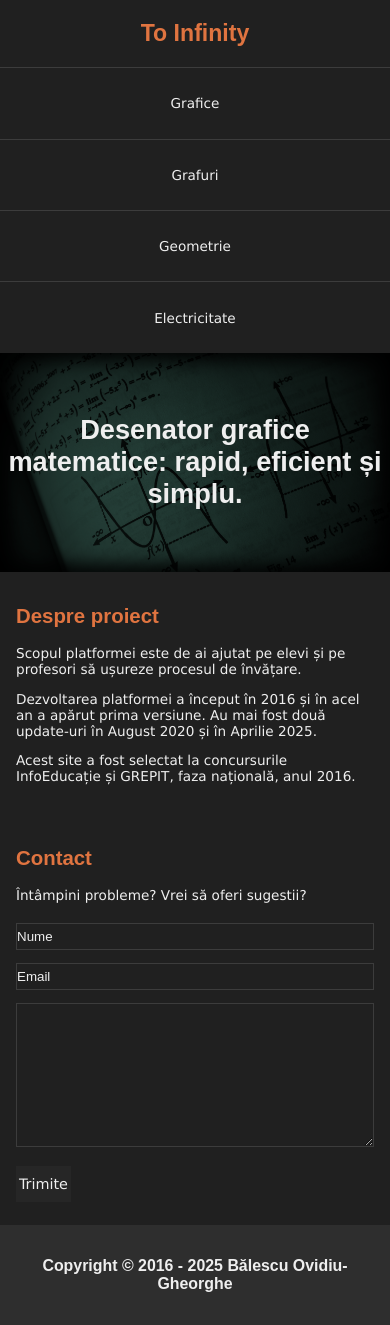
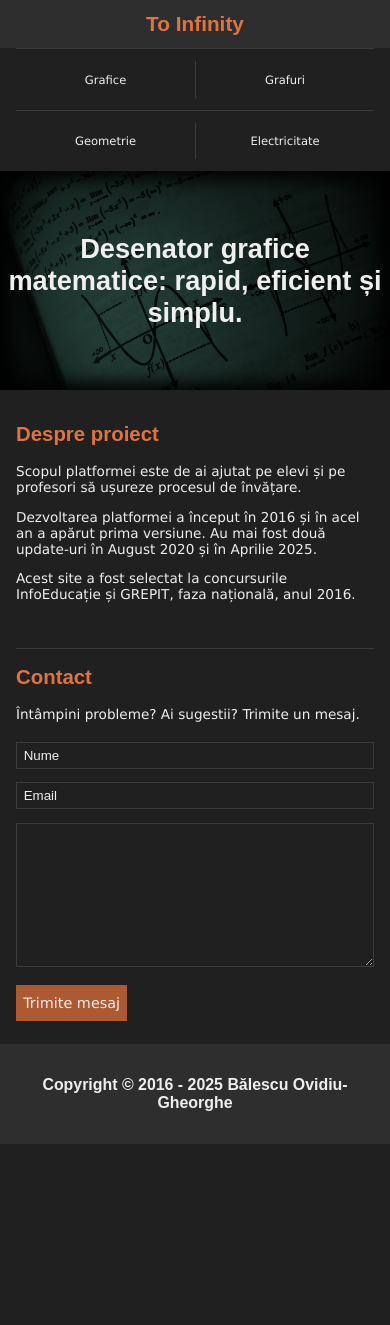
Before and after one commit to BalescuOvidiu/ToInfinity, a PHP site: page / in a window 390 px wide. After the commit the page ends 1144 px from the top, so only its background shows below. Run offline with PHP 8.4, Linux system fonts and the light colour scheme.

Commit message:
Fixed phone layoult and update style

```diff
--- a/index.html
+++ b/index.html
@@ -6,10 +6,7 @@
 		<meta charset = "UTF-8">
 		<meta name = "viewport" content="width=device-width, initial-scale=1.0">
 
-		<link rel = "stylesheet" href = "styles/style.css">
-		<link rel = "stylesheet" href = "styles/header.css">
 		<link rel = "stylesheet" href = "styles/main.css">
-		<link rel = "stylesheet" href = "styles/footer.css">
 
 		<script src="scripts/script.js"></script>
 		<script src="scripts/style.js"></script>
@@ -17,19 +14,31 @@
 	<body onload="setTitleHome()">
 		<header class="wrapper">
 			<span class="wrapper left">
-				<h1 class="wrapper wrapper-title" id="title"></h1>
+					<button onclick="toggleTheme()"><h1 id="title"></h1></button>
 			</span>
 			<menu class="wrapper">
-				<a class="wrapper bordered" href="graphic.html">Grafice</a>
-				<a class="wrapper bordered" href="graphs.html">Grafuri</a>
-				<a class="wrapper bordered" href="geometry.html">Geometrie</a>
-				<a class="wrapper bordered" href="electricity.html">Electricitate</a>
+				<section class="wrapper">
+					<a class="wrapper" href="graphic.html">
+						<span class="bordered">Grafice</span>
+					</a>
+					<a class="wrapper" href="graphs.html">
+						<span class="bordered">Grafuri</span>
+					</a>
+				</section>
+				<section class="wrapper">
+					<a class="wrapper" href="geometry.html">
+						<span class="bordered">Geometrie</span>
+					</a>
+					<a class="wrapper" href="electricity.html">
+						<span class="bordered">Electricitate</span>
+					</a>
+				</section>
 			</menu>
 		</header>
 		<main class="wrapper">
 			<img src="images/graphic.png">
 			<div class="wrapper-over">
-				<h1>
+				<h1 id="text-over-image">
 					Desenator grafice matematice: rapid, eficient și simplu.
 				</h1>
 			</div>
@@ -46,13 +55,15 @@
 				</div>
 				<div class="half-width">
 					<section class="wrapper-text">
-						<h2>Contact</h2>
-						<p>Întâmpini probleme? Vrei să oferi sugestii?</p>
-						<input type="text" id="contact-name" placeholder="Nume">
-						<input type="email" id="contact-email" placeholder="Email">
-						<textarea id="contact-message"></textarea>
-						<button id="contact-send" onclick="sendContactMessage()">Trimite</button>
-						<p id="contact-message-status"></p>
+						<div class="bordered">
+							<h2>Contact</h2>
+							<p>Întâmpini probleme? Ai sugestii? Trimite un mesaj.</p>
+							<input type="text" id="contact-name" placeholder="Nume">
+							<input type="email" id="contact-email" placeholder="Email">
+							<textarea id="contact-message"></textarea>
+							<button id="contact-send" placeholder="Un mesaj de minim 15 caractere." onclick="sendContactMessage()">Trimite mesaj</button>
+							<p id="contact-message-status"></p>
+						</div>
 					</section>
 				</div>
 			</div>
--- a/scripts/script.js
+++ b/scripts/script.js
@@ -41,7 +41,7 @@
 		return false;
 	}
 	if(message.length < 15) {
-		document.getElementById(responseObjectId).innerHTML = "Nu puteți trimite un mesaj mai mic de 15 caractere.";
+		document.getElementById(responseObjectId).innerHTML = "Mesajul trebuie să aibă cel puțin 15 caractere.";
 		return false;
 	}
 	if(sendMessage(name, email, message)) {
--- a/scripts/style.js
+++ b/scripts/style.js
@@ -129,13 +129,14 @@
 	var color = [
 		"-color-background",
 		"-color-panel",
+		"-color-panel-button",
 		"-color-button",
 		"-color-border",
 		"-color-grid-primary",
 		"-color-grid-secondary",
 		"-color-line",
 		"-color-title",
-		"-color-subtitle",
+		"-color-heading",
 		"-color-text",
 		"-color-hovered",
 		"-color-active",
--- a/styles/footer.css
+++ b/styles/footer.css
@@ -1,4 +1,4 @@
-@import "style.css";
+@import "header.css";
 
 footer {
 }
@@ -12,7 +12,19 @@
 	color: var(--color-title);
 }
 
+footer .bordered {
+	margin-left: -1.5em;
+	padding-left: 1.5em;
+}
+
 footer .copyright {
 	background-color: var(--color-background);
 	text-align: center;
 }
+
+@media only screen and (max-width: 900px) {
+	footer .bordered {
+		margin-left: 0;
+		padding-left: 0;
+	}
+}
--- a/styles/header.css
+++ b/styles/header.css
@@ -4,8 +4,16 @@
 	background-color: var(--color-panel);
 }
 
+header button {
+	background-color: rgba(0, 0, 0, 0);
+	height: auto;
+	margin: 0;
+	padding: 1em;
+}
+
 header #title {
 	color: var(--color-title);
+	margin: 0;
 }
 
 header menu {
@@ -19,16 +27,33 @@
 }
 
 header menu a {
-	padding: 2em;
+	align-items: center;
+	display: inline-flex;
 	text-decoration: none;
 	text-align: center;
 }
 
+header h1 button {
+	margin: 0 0.5em;
+}
+
+header menu span {
+	align-items: center;
+	box-sizing: border-box;
+	margin: 1em 0;
+	padding: 1em 2em;
+	text-align: center;
+}
+
 header menu a:hover {
-	background-color: var(--color-hovered);
+	background-color: var(--color-button);
 	cursor: pointer;
 }
 
 header menu a:active {
 	background-color: var(--color-active);
 }
+
+@media only screen and (max-width: 900px) {
+
+}
--- a/styles/main.css
+++ b/styles/main.css
@@ -1,4 +1,4 @@
-@import "style.css";
+@import "footer.css";
 
 main {
 	position: relative;
--- a/styles/style.css
+++ b/styles/style.css
@@ -16,7 +16,8 @@
 
 	--dark-color-background: rgb(46, 46, 46);
 	--dark-color-panel: rgb(32, 32, 32);
-	--dark-color-button: rgb(38, 38, 38);
+	--dark-color-panel-button: rgb(38, 38, 38);
+	--dark-color-button: rgb(173,90,50);
 	--dark-color-border: rgb(60, 60, 60);
 	--dark-color-grid-primary: rgb(128, 128, 128);
 	--dark-color-grid-secondary: rgb(64, 64, 64);
@@ -25,13 +26,14 @@
 	--dark-color-heading: rgb(239, 239, 239);
 	--dark-color-text: rgb(239, 239, 239);
 	--dark-color-hovered: rgb(46, 46, 46);
-	--dark-color-active: var(--orange);
+	--dark-color-active: rgb(38, 38, 38);
 
 	/*Light theme */
 
 	--light-color-background: rgb(255, 255, 255);
-	--light-color-panel: rgb(240, 240, 240);
-	--light-color-button: rgb(220, 220, 220);
+	--light-color-panel: rgb(230, 230, 230);
+	--light-color-panel-button: rgb(210, 210, 210);
+	--light-color-button: rgb(173,90,50);
 	--light-color-border: rgb(60, 60, 60);
 	--light-color-grid-primary: rgb(128, 128, 128);
 	--light-color-grid-secondary: rgb(164, 164, 164);
@@ -40,12 +42,13 @@
 	--light-color-heading: rgb(32, 32, 32);
 	--light-color-text: rgb(16, 16, 16);
 	--light-color-hovered: rgb(200, 200, 200);
-	--light-color-active: var(--orange);
+	--light-color-active: rgb(220, 220, 220);
 
 	/* Theme variables */
 
 	--color-background: var(--dark-color-background);
 	--color-panel: var(--dark-color-panel);
+	--color-panel-button: var(--dark-color-panel-button);
 	--color-button: var(--dark-color-button);
 	--color-border: var(--dark-color-border);
 	--color-grid-primary: var(--dark-color-grid-primary);
@@ -182,7 +185,7 @@
 	margin-top: var(--margin-big);
 	margin-bottom: var(--margin-big);
 	min-width: var(--width-button);
-	padding: var(--padding-medium);
+	padding: var(--padding-big);
 }
 
 button span {
@@ -205,14 +208,6 @@
 	background-color: var(--color-active);
 }
 
-canvas {
-	background-color: var(--color-background);
-	left: 0;
-	top: 0;
-	position: absolute;
-	z-index: 1;
-}
-
 input {
 	background-color: rgba(0, 0, 0, 0);
 	border: var(--default-border);
@@ -223,8 +218,22 @@
 	margin-right: var(--margin-big);
 	margin-top: var(--margin-big);
 	margin-bottom: var(--margin-big);
-	padding: 0;
+	padding: var(--padding-big);
 	width: 100%;
+}
+
+input[type = text] {
+
+}
+
+input[type = color] {
+	cursor: pointer;
+	width: var(--width-button-small);
+}
+
+input:focus {
+	border-color: var(--color-title);
+	outline: 0;
 }
 
 textarea {
@@ -240,19 +249,16 @@
 	margin-right: var(--margin-big);
 	margin-top: var(--margin-big);
 	margin-bottom: var(--margin-big);
-	padding: var(--padding-medium);
+	padding: var(--padding-big);
 	outline: 0;
 	max-width: 100%;
+	min-width: 100%;
 	width: 100%;
 }
 
-input[type = text] {
-
-}
-
-input[type = color] {
-	cursor: pointer;
-	width: var(--width-button-small);
+textarea:focus {
+	border-color: var(--color-title);
+	outline: 0;
 }
 
 label {
@@ -347,6 +353,10 @@
 	justify-content: center;
 }
 
+.bordered {
+	border-left: var(--default-border);
+}
+
 .radical {
 	border-top: var(--radical-border);
 	justify-content: center;
@@ -354,6 +364,10 @@
 
 #contact-message-status {
 	display: none;
+}
+
+#text-over-image {
+	color: var(--dark-color-heading) !important;
 }
 
 @media only screen and (max-width: 900px) {
@@ -364,9 +378,6 @@
 
 		--width-button-small: 1.8em;
 		--width-button: 2.5em;
-	}
-	.bordered {
-		border-top: var(--default-border);
 	}
 	.half-width {
 		width: 100%;
@@ -381,4 +392,33 @@
 	.wrapper-over {
 		justify-content: flex-start;
 	}
+	.bordered {
+		border-left: none;
+		border-top: var(--default-border);
+		margin-left: 0;
+		padding-left: 0;
+	}
+	menu section {
+		padding: 0 1em;
+	}
+	menu a {
+		border-top: var(--default-border);
+	}
+	menu .bordered {
+		border-top: none;
+	}
+	menu a:nth-child(even) .bordered {
+		border-left: var(--default-border);
+	}
+	menu .wrapper {
+		display: inline-flex;
+		flex-direction: row;
+		width: 100%;
+	}
+	menu .wrapper span {
+		margin: 1em 0;
+		padding: 1em 2em;
+		text-align: center;
+		width: 100%;
+	}
 }
```
Also changed, not shown: styles/panel.css (+18 -0 lines).
